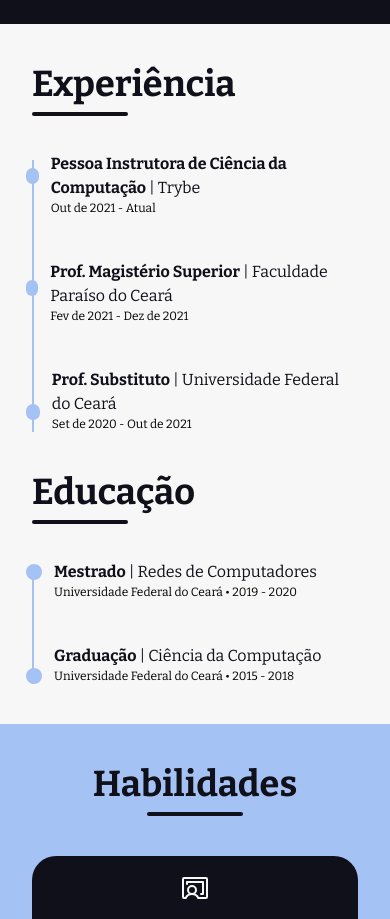
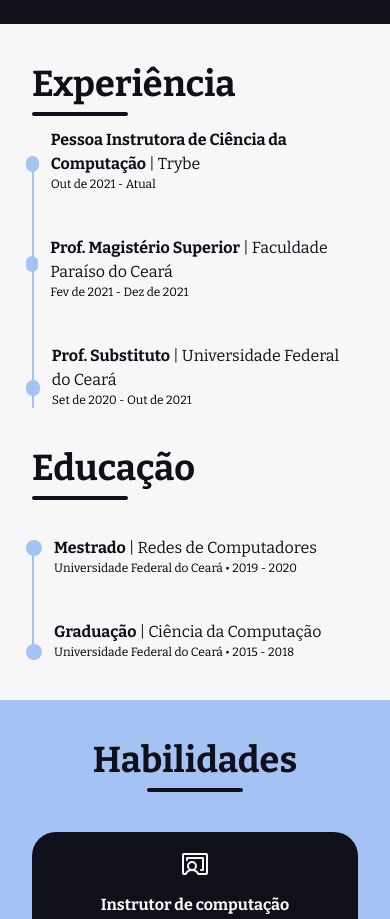
Before and after one commit to irahel/Site-do-Rahel, a React (Vite) app: page / in a window 390 px wide. Shown: the part 820-1739 px from the top of the page. Built offline with nearby package versions, Linux system fonts and the light colour scheme; no server answers.

Commit message:
fix: fix mt to md

```diff
--- a/src/sections/ExperienceEducation.tsx
+++ b/src/sections/ExperienceEducation.tsx
@@ -25,7 +25,7 @@ function ExperienceEducation() {
                   title="Pessoa Instrutora de Ciência da Computação"
                   span="| Trybe"
                   details="Out de 2021 - Atual"
-                  _extraStyles="-mt-2"
+                  _extraStyles="-mt-8 md:-mt-2"
                 />
               </div>
             </li>
```
